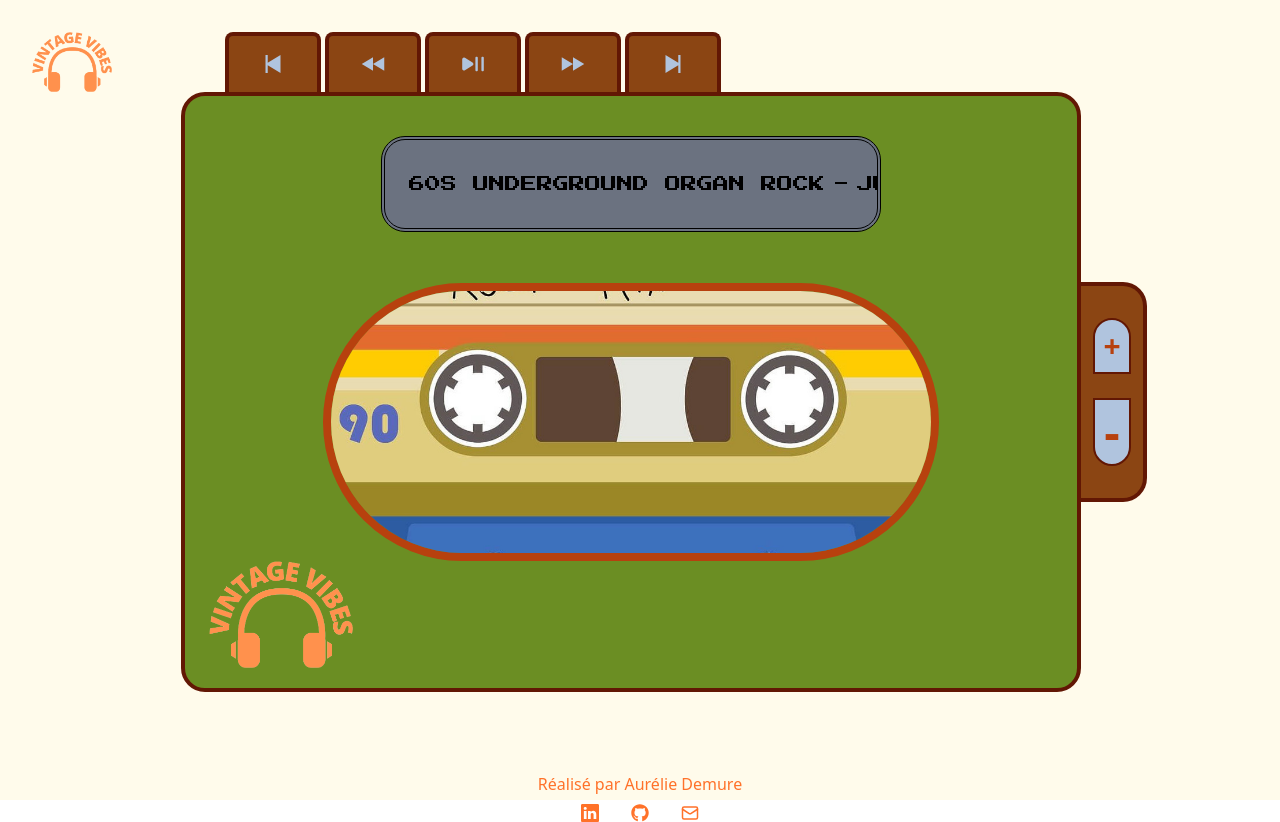
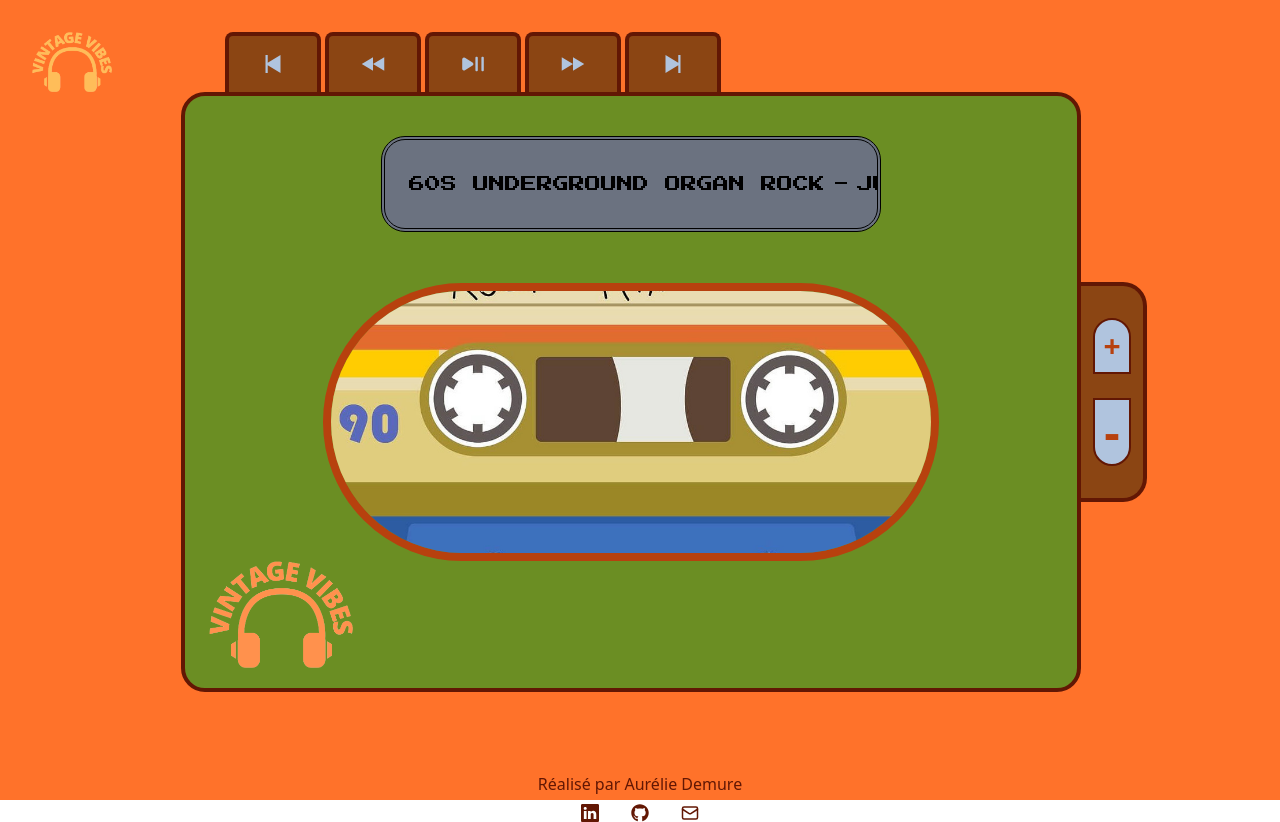
Before and after one commit to lilipix/VintageVibes, a React (Vite) app: page / in a window 1280 px wide. Built offline with nearby package versions, Linux system fonts and the light colour scheme.

Commit message:
changed bg color

```diff
--- a/src/App.jsx
+++ b/src/App.jsx
@@ -3,7 +3,7 @@ import AudioPlayer from "./Components/AudioPlayer";
 
 function App() {
   return (
-    <div className="bg-amber-50 bg-cover bg-repeat h-screen w-screen ">
+    <div className="bg-beige bg-cover bg-repeat h-screen w-screen ">
       <div className="rotate-container ">
         <AudioPlayer />
       </div>
--- a/src/Components/AudioPlayer.jsx
+++ b/src/Components/AudioPlayer.jsx
@@ -1,6 +1,7 @@
 import { useRef, useState } from "react";
 import test4 from "../assets/test4.jpg";
 import logo1 from "../assets/logo1.png";
+import logo2 from "../assets/logo2.png";
 import { tracks } from "../data/tracks.js";
 import DisplayTrack from "./DisplayTrack";
 import Controls from "./Controls";
@@ -29,7 +30,7 @@ const AudioPlayer = () => {
     <div className="flex flex-col h-screen  relative">
       <main className="flex-grow flex items-center justify-center max-h-full">
         <img
-          src={logo1}
+          src={logo2}
           alt="logo"
           className="absolute md:bottom-5 left-4 xl:left-8 w-20 top-8 "
         />
--- a/src/Components/Footer.jsx
+++ b/src/Components/Footer.jsx
@@ -5,10 +5,12 @@ import { LuMail } from "react-icons/lu";
 const Footer = () => {
   return (
     <div className="flex flex-col ">
-      <p className="text-beige mb-2 ">Réalisé par Aurélie Demure</p>
+      <p className="text-darkBrown font-medium mb-2 ">
+        Réalisé par Aurélie Demure
+      </p>
       <div className="flex justify-center gap-8 ">
         <a
-          className="text-beige text-lg cursor-pointer"
+          className="text-darkBrown text-lg cursor-pointer"
           href="https://www.linkedin.com/in/aurelie-demure/"
           target="_blank"
           rel="noreferrer"
@@ -16,7 +18,7 @@ const Footer = () => {
           <BsLinkedin />
         </a>
         <a
-          className="text-beige text-lg cursor-pointer"
+          className="text-darkBrown text-lg cursor-pointer"
           href="https://github.com/lilipix"
           target="_blank"
           rel="noreferrer"
@@ -24,7 +26,7 @@ const Footer = () => {
           <FaGithub />
         </a>
         <a
-          className="text-beige text-lg cursor-pointer"
+          className="text-darkBrown text-lg cursor-pointer"
           href="mailto:aurelie.demure.ad@gmail.com"
         >
           <LuMail />
```
Also changed, not shown: src/assets/logo2.png (added).
